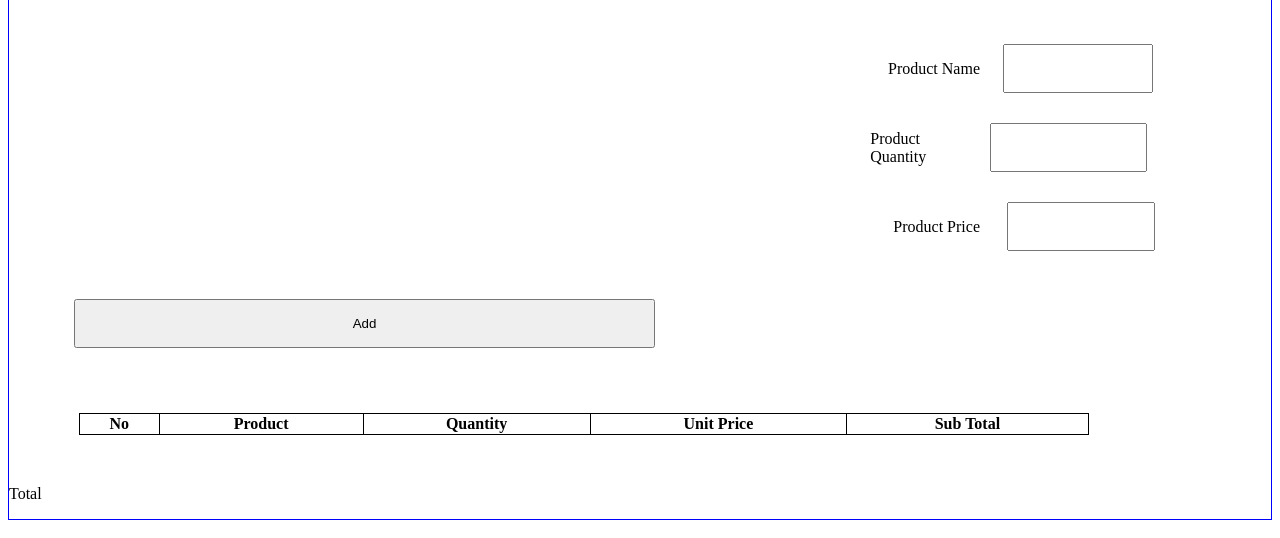
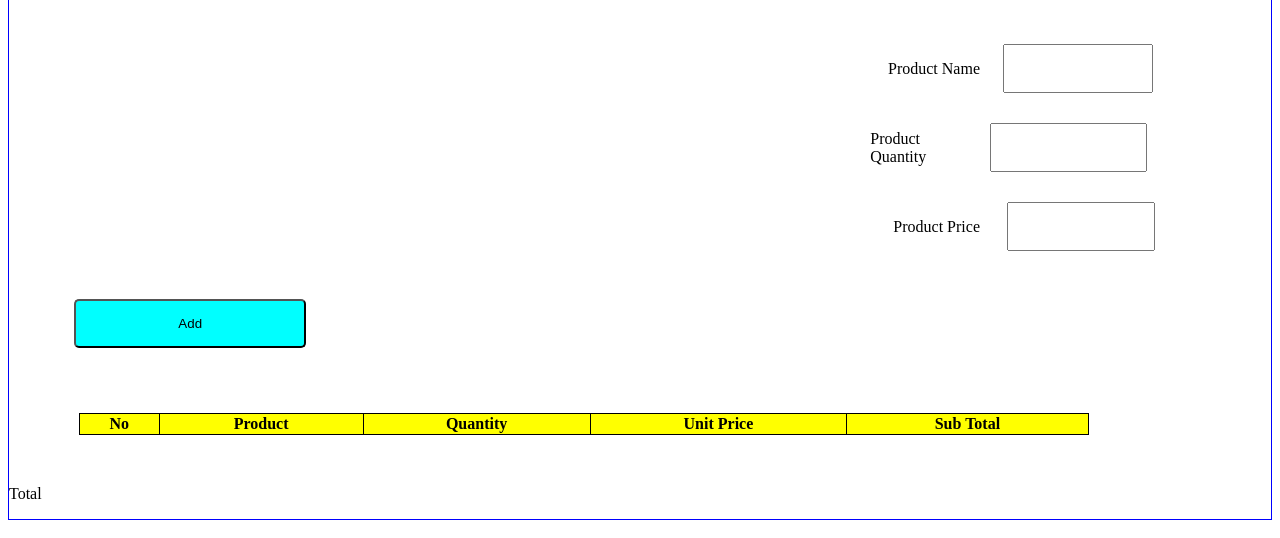
Before and after one commit to duonglam123/baitapweb, a plain HTML site: page javascript/bai2.html in a window 1280 px wide. Shown: the part 88-626 px from the top of the page. Drawn offline with Linux system fonts and the light colour scheme.

Commit message:
modify bai2.html

```diff
--- a/javascript/bai2.html
+++ b/javascript/bai2.html
@@ -15,7 +15,13 @@
             text-align: center;
         }
         table, td, th {
-        border: 1px solid;
+            border: 1px solid;
+        }
+        th{
+            background-color: yellow;
+        }
+        td{
+            background-color: rgb(62, 138, 62);
         }
         table{
             margin: 50px;
@@ -26,16 +32,22 @@
         .input{
             margin: 50px;
         }
-        .input input,button{
+        .input input, button{
             padding: 15px;
             margin: 15px;
             width: 50%;
         }
+
         .input div{
             display: grid;
             grid-template-columns: 30% 70%;
             justify-self: end;
             align-items: center;
+        }
+        #add{
+            width: 20%;
+            background-color: aqua;
+            border-radius: 5px;
         }
     </style>
     <div class="container">
@@ -53,7 +65,7 @@
                 <label for="">Product Price</label>
                 <input type="number" name="" id="price"><br>
             </div>
-            <button onclick="myFunction()">Add</button>
+            <button id="add" onclick="myFunction()">Add</button>
 
         </div>
         <table id="table">
```
